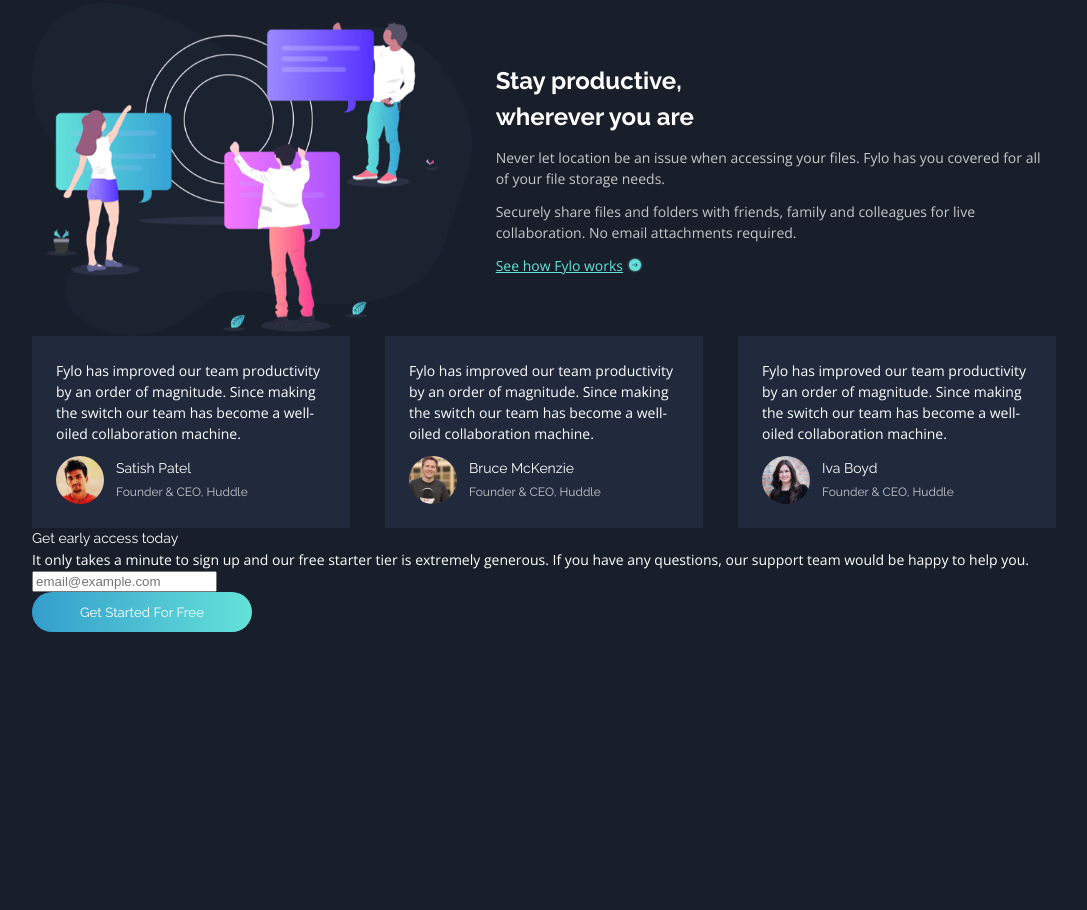
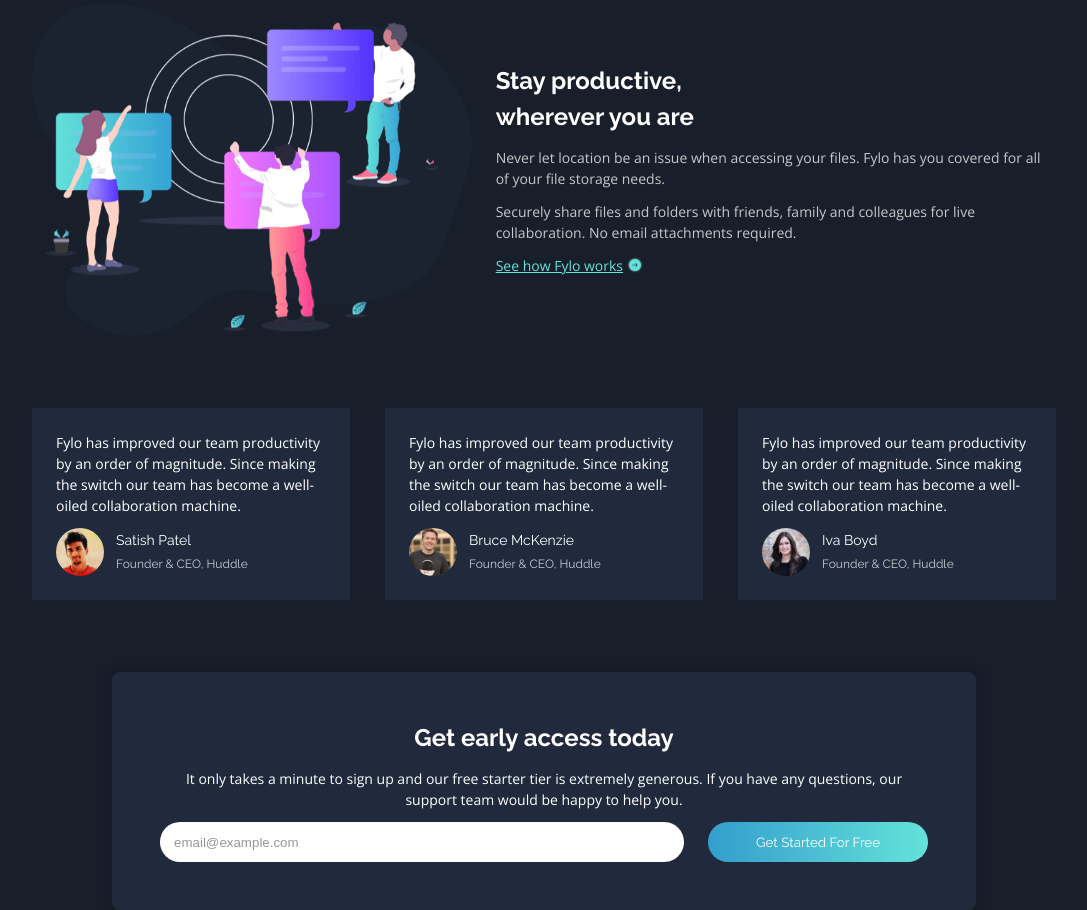
Before and after one commit to Taner-Tun/Landing-Page, a plain HTML site: page index.html in a window 1280 px wide. Shown: the part 1441-2351 px from the top of the page, without its empty margins (96-1183 px from the left). Before the commit the page ends 2073 px from the top, so only its background shows below. Drawn offline with nearby package versions, Linux system fonts and the light colour scheme.

Commit message:
call to action styled, reset css updated

```diff
--- a/index.html
+++ b/index.html
@@ -134,7 +134,7 @@
 
    </section>
 
-   <section id="call-to-section">
+   <section id="call-to-action">
      <h2>Get early access today</h2>
      <p>It only takes a minute to sign up and our free starter tier is extremely generous. If you have any
       questions, our support team would be happy to help you.</p>
--- a/reset.css
+++ b/reset.css
@@ -54,7 +54,7 @@ img {
 	max-width: 100%;
 	display: block;
 }
-button {
+button, input {
 	outline: none;
 	border: none;
 }
--- a/style.css
+++ b/style.css
@@ -149,6 +149,7 @@ nav {
 /* #quotes */
 
 #quotes {
+    margin-top: 72px;
     display: grid;
     grid-template-columns: repeat(auto-fit, minmax(300px, 1fr));
     gap: 35px;
@@ -180,3 +181,48 @@ nav {
     opacity: 0.75;
     margin-top: 4px;
 }
+
+/* #Call to Action */
+
+#call-to-action {
+   margin-top: 72px;
+   margin-left: auto;
+   margin-right: auto;
+   width: 75%;
+   text-align: center;
+   background-color: var(--darkest-blue);
+   padding: 48px;
+   border-radius: 8px;
+   box-shadow: 0 5px 10px 10px rgba(0, 0, 0, 0.1);
+}
+
+#call-to-action h2 {
+    font-size: 24px;
+    margin-bottom: 12px;
+    font-weight: 700;
+}
+
+#call-to-action form {
+    margin-top: 12px;
+    display: flex;
+    align-items: center;
+    justify-content: center;
+    gap: 24px;
+}
+
+#call-to-action .input-wrapper {
+    height: 40px;
+    flex: 1;
+    border-radius: 999px;
+    overflow: hidden;
+}
+
+#call-to-action .input-wrapper input {
+    width: 100%;
+    height: 100%;
+    text-indent: 12px;
+}
+
+#call-to-action .input-wrapper input::placeholder{
+   opacity: 0.75;
+}
```
